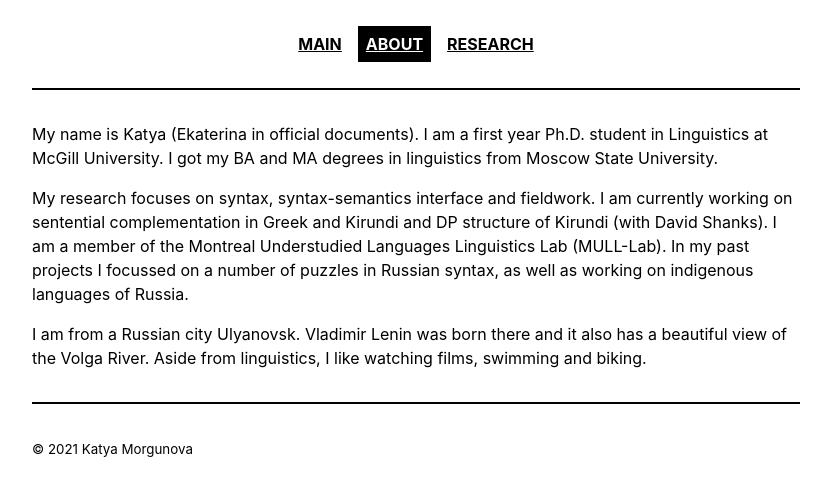
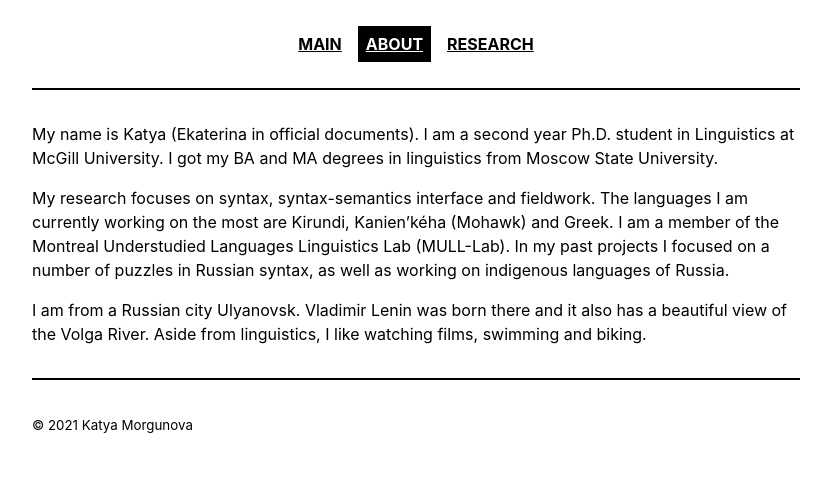
Before and after one commit to morgunova-katya/morgunova-katya.github.io, a Jekyll site: the page built from _pages/about.md, in a window 1280 px wide. Shown: the top 496 px of the page, without its empty margins (224-1055 px from the left). Built offline with Jekyll 4.4.1, drawn with Linux system fonts in a browser that asks for light colours.

Commit message:
Update about.md

```diff
--- a/_pages/about.md
+++ b/_pages/about.md
@@ -3,8 +3,8 @@ layout: page
 title: About
 ---
 
-My name is Katya (Ekaterina in official documents). I am a first year Ph.D. student in Linguistics at McGill University. I got my BA and MA degrees in linguistics from Moscow State University.
+My name is Katya (Ekaterina in official documents). I am a second year Ph.D. student in Linguistics at McGill University. I got my BA and MA degrees in linguistics from Moscow State University.
 
-My research focuses on syntax, syntax-semantics interface and fieldwork. I am currently working on sentential complementation in Greek and Kirundi and DP structure of Kirundi (with David Shanks). I am a member of the Montreal Understudied Languages Linguistics Lab (MULL-Lab). In my past projects I focussed on a number of puzzles in Russian syntax, as well as working on indigenous languages of Russia.
+My research focuses on syntax, syntax-semantics interface and fieldwork. The languages I am currently working on the most are Kirundi, Kanien'kéha (Mohawk) and Greek. I am a member of the Montreal Understudied Languages Linguistics Lab (MULL-Lab). In my past projects I focused on a number of puzzles in Russian syntax, as well as working on indigenous languages of Russia.
 
 I am from a Russian city Ulyanovsk. Vladimir Lenin was born there and it also has a beautiful view of the Volga River. Aside from linguistics, I like watching films, swimming and biking.
```
